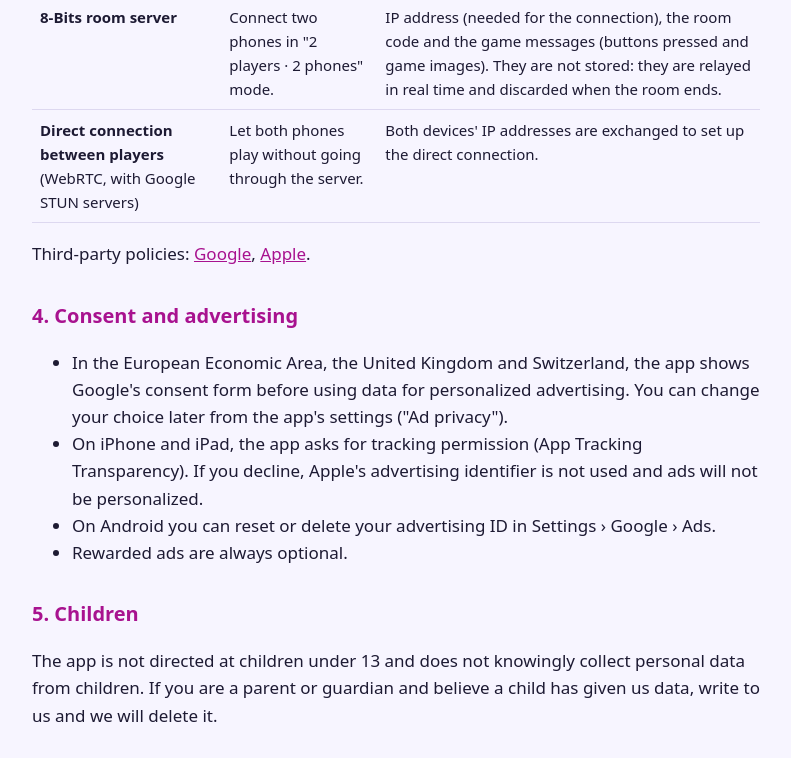
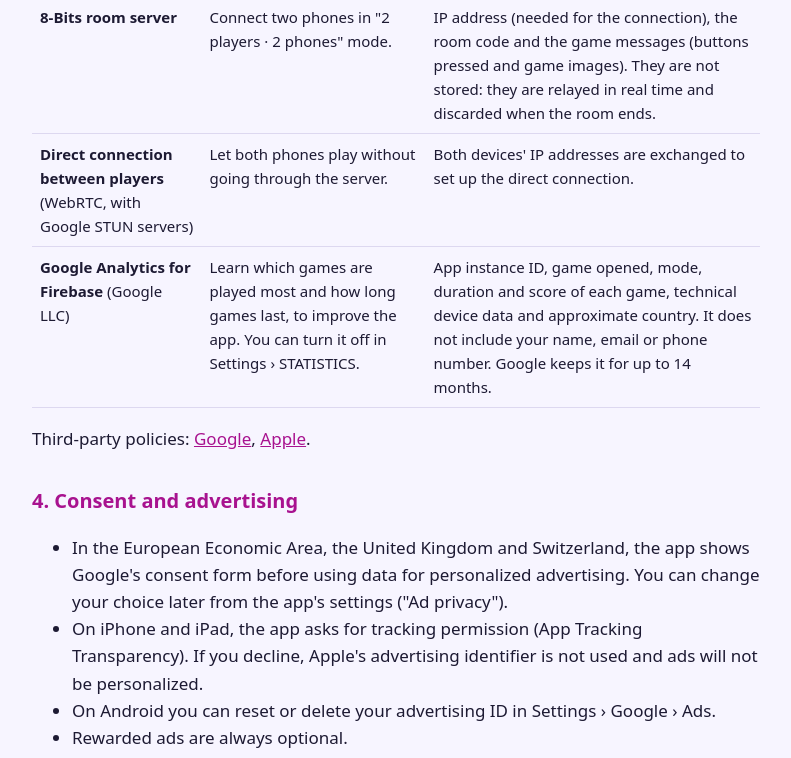
Before and after one commit to briamsteven8-ctrl/8bits-salas, a website: page en/privacy.html in a window 1280 px wide. Shown: the part 1002-1760 px from the top of the page, without its empty margins (244-1035 px from the left). Drawn offline with Linux system fonts and the light colour scheme.

Commit message:
Add files via upload

```diff
--- a/en/privacy.html
+++ b/en/privacy.html
@@ -28,7 +28,7 @@
 <main>
   <nav class="langs" aria-label="Language"><a href="../privacidad.html">Español</a><a href="privacy.html" aria-current="page">English</a><a href="../fr/confidentialite.html">Français</a></nav>
   <h1>8-Bits privacy policy</h1>
-  <p class="meta">Last updated: October 7, 2026</p>
+  <p class="meta">Last updated: November 15, 2026</p>
   <p class="note">This is a translation. If there is any difference, the <a href="../privacidad.html">Spanish version</a> prevails.</p>
 
   <p>This policy explains what information the <b>8-Bits</b> app ("the app") uses, what it uses it for and what choices
@@ -57,6 +57,9 @@
       images). They are not stored: they are relayed in real time and discarded when the room ends.</td></tr>
     <tr><td><b>Direct connection between players</b> (WebRTC, with Google STUN servers)</td><td>Let both phones play without going through the server.</td>
       <td>Both devices' IP addresses are exchanged to set up the direct connection.</td></tr>
+    <tr><td><b>Google Analytics for Firebase</b> (Google LLC)</td><td>Learn which games are played most and how long games last, to improve the app. You can turn it off in Settings › STATISTICS.</td>
+      <td>App instance ID, game opened, mode, duration and score of each game, technical device data and approximate
+      country. It does not include your name, email or phone number. Google keeps it for up to 14 months.</td></tr>
   </table>
   <p>Third-party policies: <a href="https://policies.google.com/privacy">Google</a>,
   <a href="https://www.apple.com/legal/privacy/">Apple</a>.</p>
```
